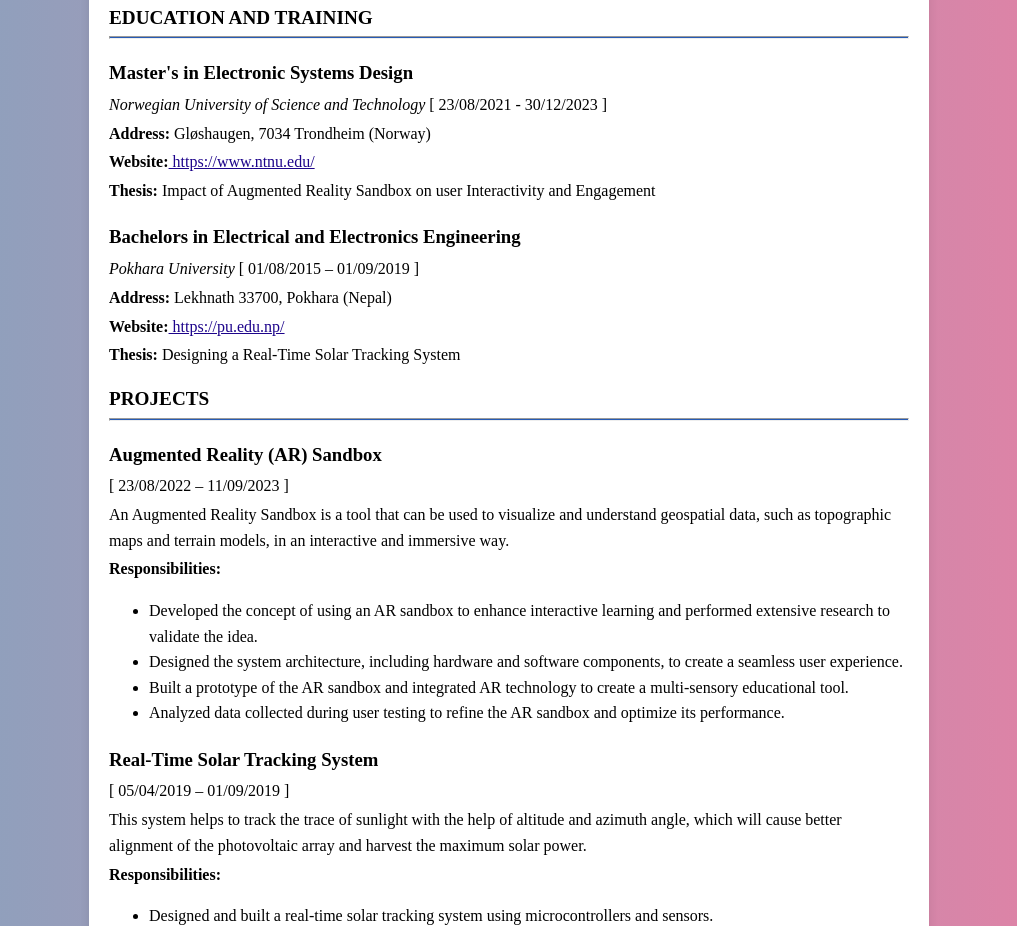
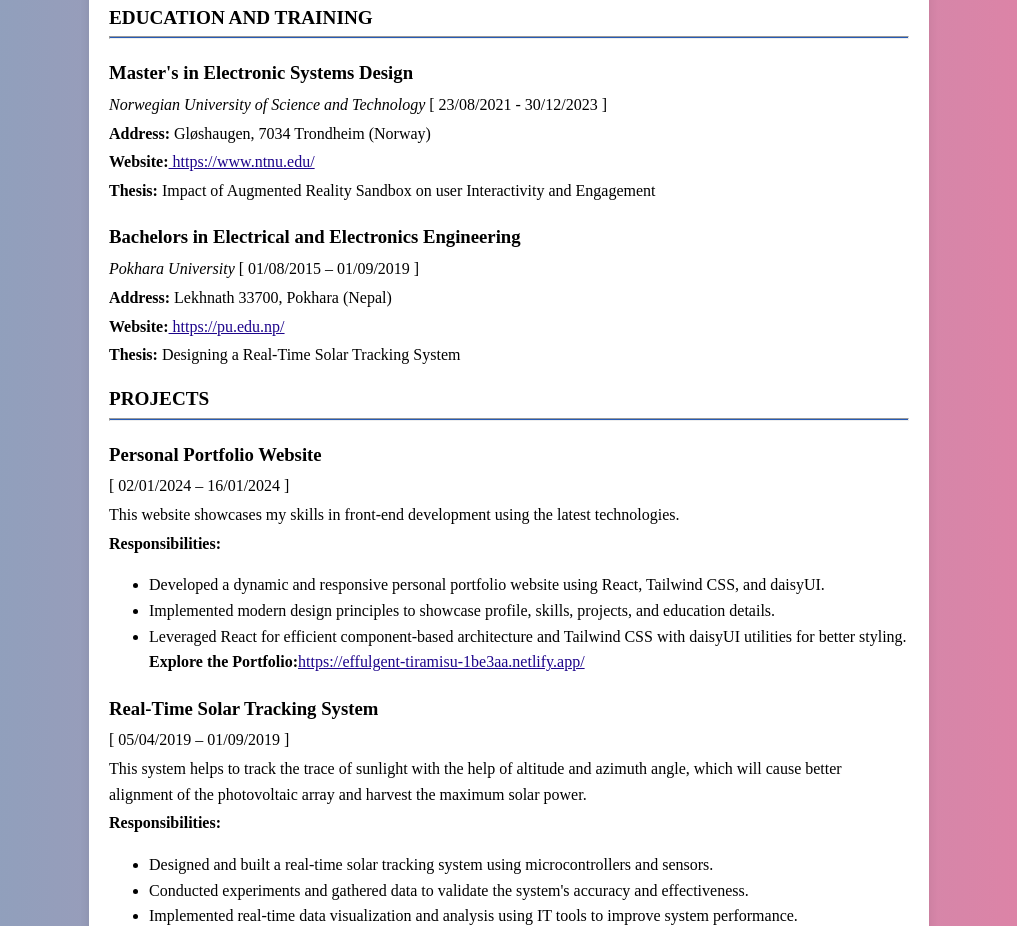
Before and after one commit to Haribhusal320/Curriculum-Vitae, a plain HTML site: page index.html in a window 1280 px wide. Shown: the part 421-1347 px from the top of the page, without its empty margins (131-1148 px from the left). Drawn offline with Linux system fonts and the light colour scheme.

Commit message:
added projects in html

```diff
--- a/index.html
+++ b/index.html
@@ -57,20 +57,15 @@
             <hr>
             <div>
                 <!-- Project 1 -->
-                <h3>Augmented Reality (AR) Sandbox</h3>
-                <p>[ 23/08/2022 – 11/09/2023 ]</p>
-                <p>An Augmented Reality Sandbox is a tool that can be used to visualize and understand geospatial data,
-                    such as topographic maps and terrain models, in an interactive and immersive way.</p>
+                <h3>Personal Portfolio Website</h3>
+                <p>[ 02/01/2024 – 16/01/2024 ]</p>
+                <p>This website showcases my skills in front-end development using the latest technologies.</p>
                 <p><b>Responsibilities:</b></p>
                 <ul>
-                    <li>Developed the concept of using an AR sandbox to enhance interactive learning and performed
-                        extensive research to validate the idea.</li>
-                    <li>Designed the system architecture, including hardware and software components, to create a seamless
-                        user experience.</li>
-                    <li>Built a prototype of the AR sandbox and integrated AR technology to create a multi-sensory
-                        educational tool.</li>
-                    <li>Analyzed data collected during user testing to refine the AR sandbox and optimize its
-                        performance.</li>
+                    <li>Developed a dynamic and responsive personal portfolio website using React, Tailwind CSS, and daisyUI.</li>
+                    <li>Implemented modern design principles to showcase profile, skills, projects, and education details.</li>
+                    <li>Leveraged React for efficient component-based architecture and Tailwind CSS with daisyUI utilities for better styling.</li>
+                    <p><b>Explore the Portfolio:</b><a href="https://effulgent-tiramisu-1be3aa.netlify.app/">https://effulgent-tiramisu-1be3aa.netlify.app/</a></p>
                 </ul>
 
                 <!-- Project 2 -->
```
